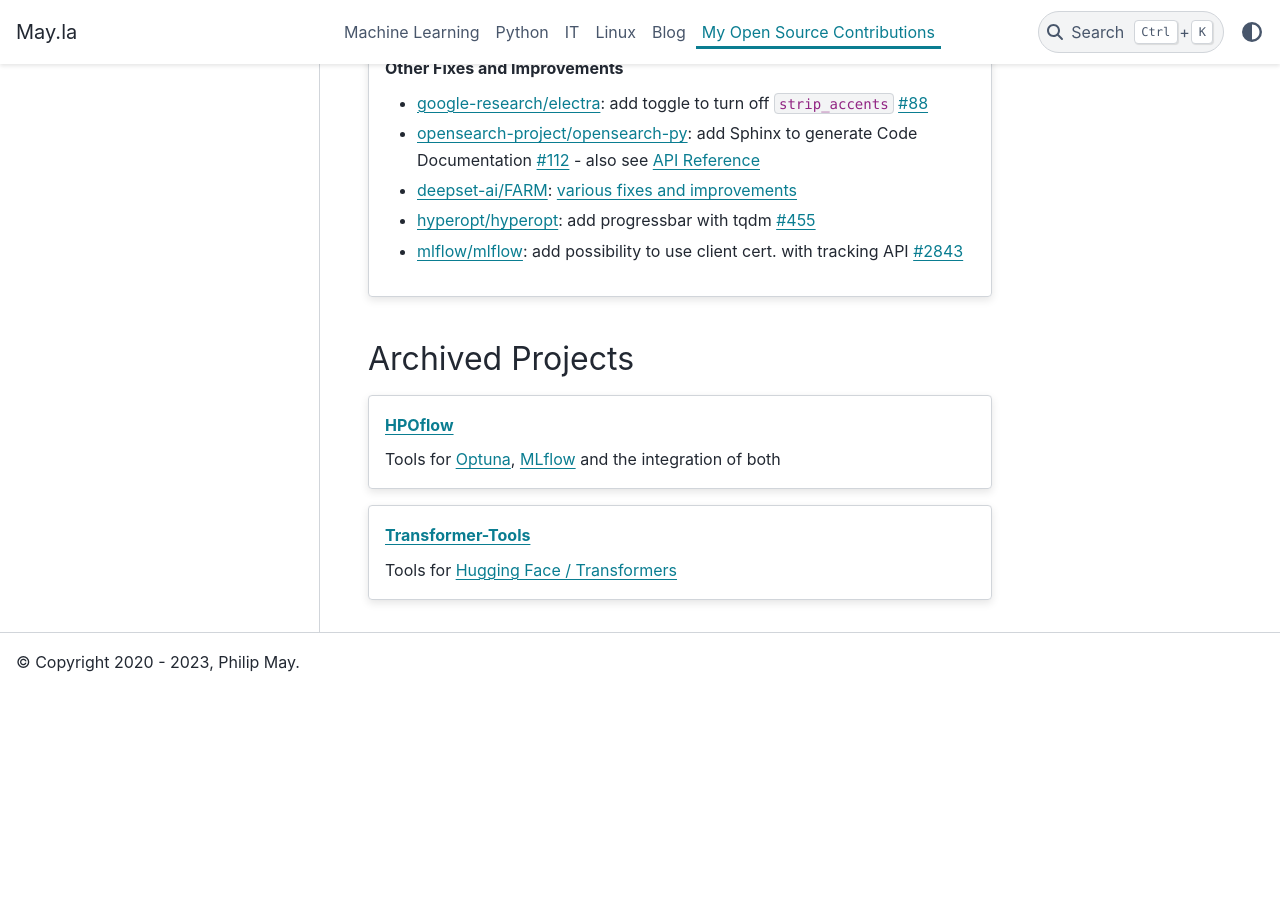
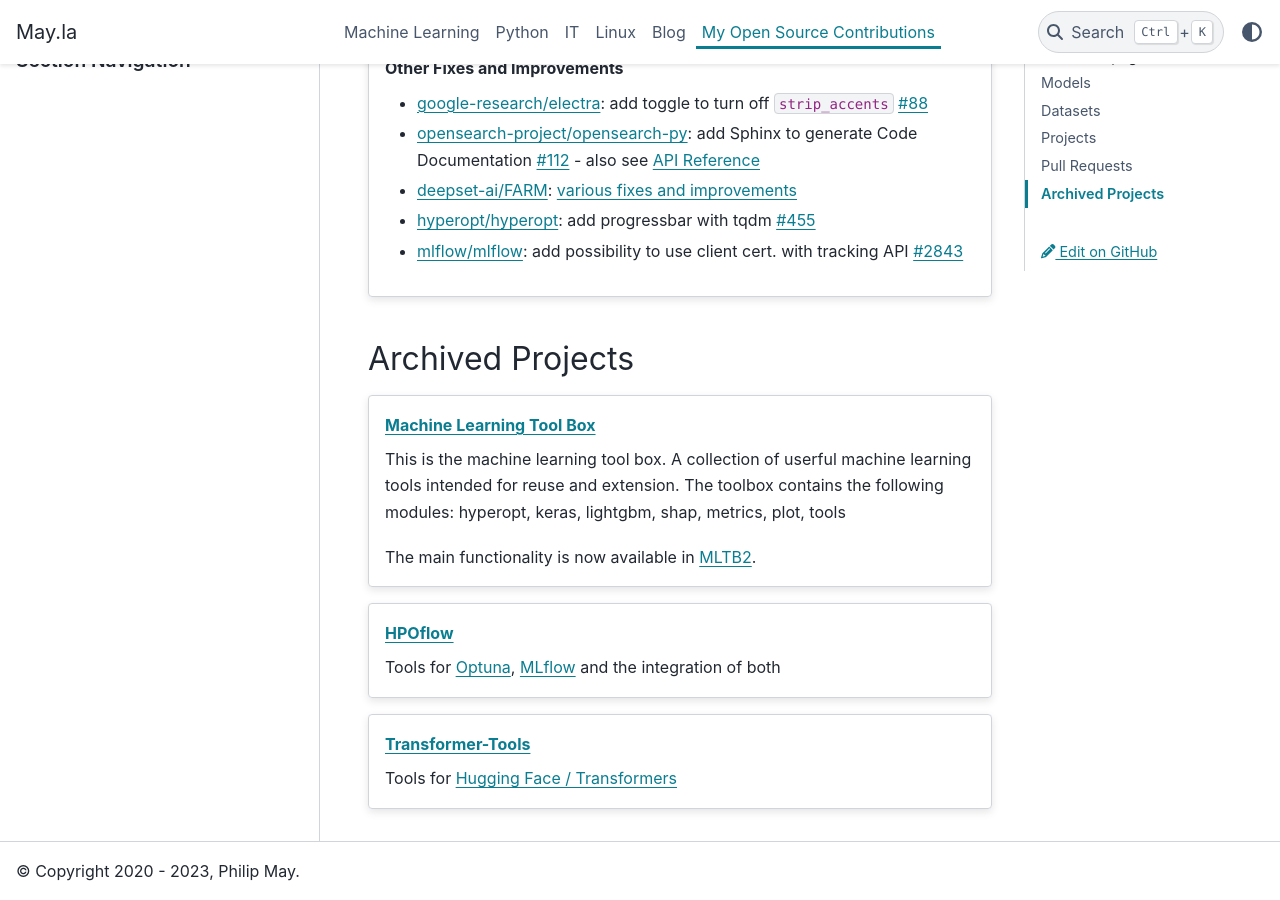
Before and after one commit to PhilipMay/PhilipMay_org, a Sphinx documentation site: the page built from source/my-oss-contributions.md, in a window 1280 px wide and 900 px high, scrolled down 5046 px. Built offline with Sphinx 7.4.7 and the PyData theme 0.15.4, drawn with Linux system fonts in a browser that asks for light colours; before the commit the page ends 5738 px from its top, so only the background shows below that.

Commit message:
add archived mltb

```diff
--- a/source/my-oss-contributions.md
+++ b/source/my-oss-contributions.md
@@ -203,6 +203,16 @@
 
 ## Archived Projects
 
+:::{card} [Machine Learning Tool Box](https://github.com/PhilipMay/mltb)
+This is the machine learning tool box.
+A collection of userful machine learning tools intended for reuse and extension.
+The toolbox contains the following modules:
+hyperopt, keras, lightgbm, shap, metrics, plot, tools
+
+The main functionality is now available in
+[MLTB2](https://github.com/telekom/mltb2).
+:::
+
 :::{card} [HPOflow](https://github.com/telekom/HPOflow)
 Tools for [Optuna](https://optuna.readthedocs.io/),
 [MLflow](https://www.mlflow.org/docs/latest/index.html) and
```
